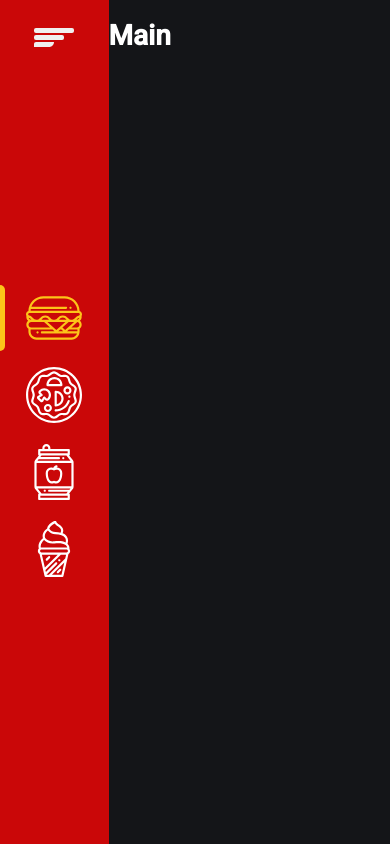
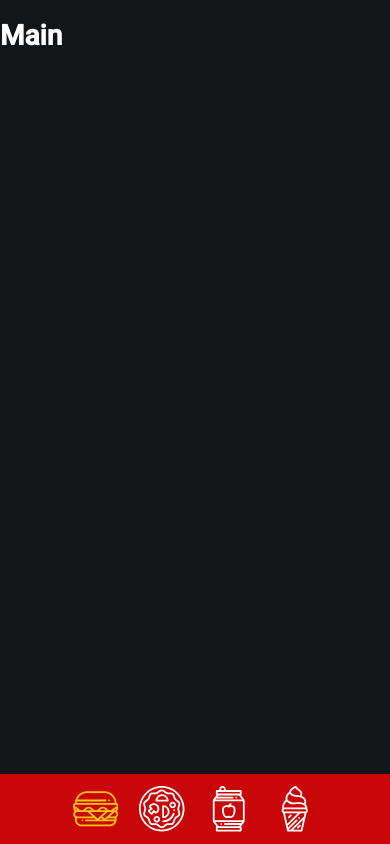
Before and after one commit to macshinaider/PedidoOnlineLarean, a React (Create React App) app: page / in a window 390 px wide. Built offline with nearby package versions, Linux system fonts and the light colour scheme.

Commit message:
versao mobile
adaptando a versao mobile

```diff
--- a/src/components/Sidebar/styles.ts
+++ b/src/components/Sidebar/styles.ts
@@ -7,15 +7,14 @@
 export const Container = styled.aside<ContainerProps>`
   background-color: ${({ theme }) => theme.colors.red};
 
-  ${({ isMenuOpen }) => {
-    return isMenuOpen
+  ${({ isMenuOpen }) =>
+    isMenuOpen
       ? css`
           width: 16.3rem;
         `
       : css`
           width: 7.75rem;
-        `
-  }}
+        `}
 
   padding: 2rem 0;
   overflow: hidden;
@@ -24,7 +23,7 @@
   flex-direction: column;
   align-items: center;
 
-  transition width 1s;
+  transition: width 0.3s;
 
   button {
     background: none;
@@ -96,4 +95,52 @@
       }
     }
   }
+
+  @media (max-width: 720px) {
+    position: fixed;
+    left: 0;
+    right: 0;
+    bottom: 0;
+    z-index: 999;
+
+    width: 100%;
+    height: 5rem;
+    overflow-y: auto;
+    padding: 0 0;
+
+    button {
+      display: none;
+    }
+
+    nav {
+      height: 100%;
+
+      ul {
+        flex-direction: row;
+        align-items: center;
+      }
+
+      li {
+        a {
+          flex-direction: column;
+          padding: 0rem;
+
+          svg {
+            width: 3.25rem;
+            height: 3.25rem;
+          }
+
+          span {
+            display: none;
+          }
+
+          &.active {
+            &::after {
+              display: none;
+            }
+          }
+        }
+      }
+    }
+  }
 `
```
